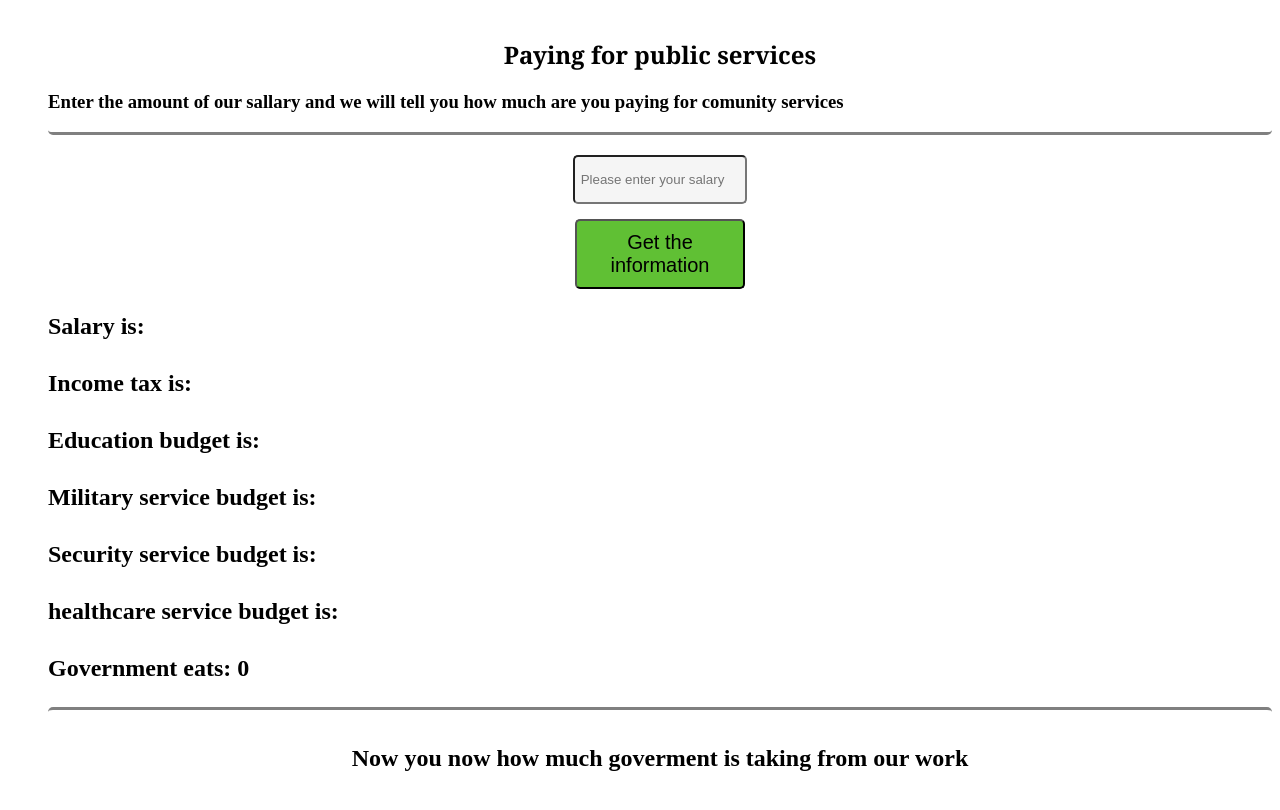
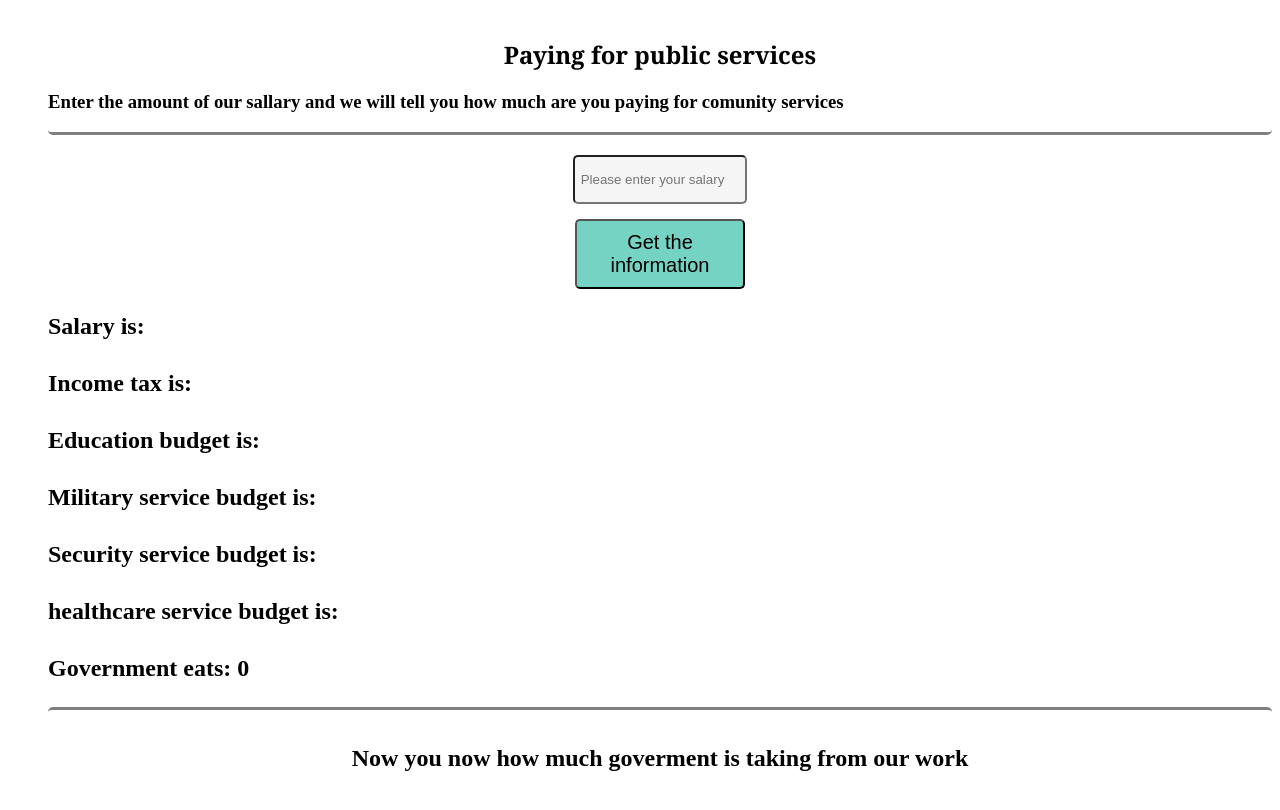
Before and after one commit to shengo333/sadmidis, a Vue app: page / in a window 1280 px wide. Shown: the top 810 px of the page. Built offline with nearby package versions, Linux system fonts and the light colour scheme.

Commit message:
some more styling

```diff
--- a/src/components/Main.vue
+++ b/src/components/Main.vue
@@ -81,7 +81,7 @@ button{
   padding: 10px 0 10px 0;
   max-width: 170px;
   text-align: center;
-  background: rgb(96, 192, 52);
+  background: rgb(117, 211, 195);
   margin: 15px auto auto auto;
   border-radius: 5px;
   font-size: 20px;
```
